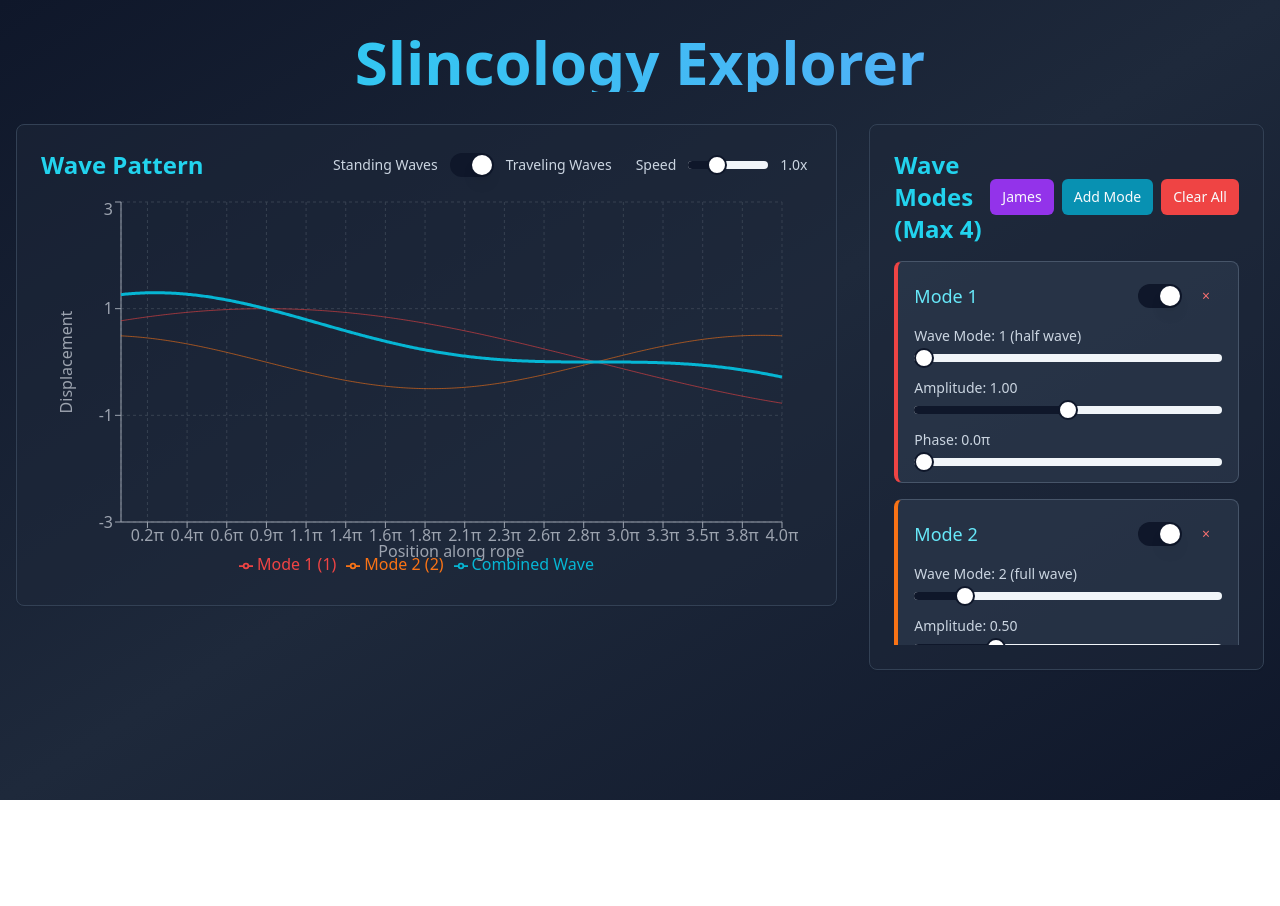
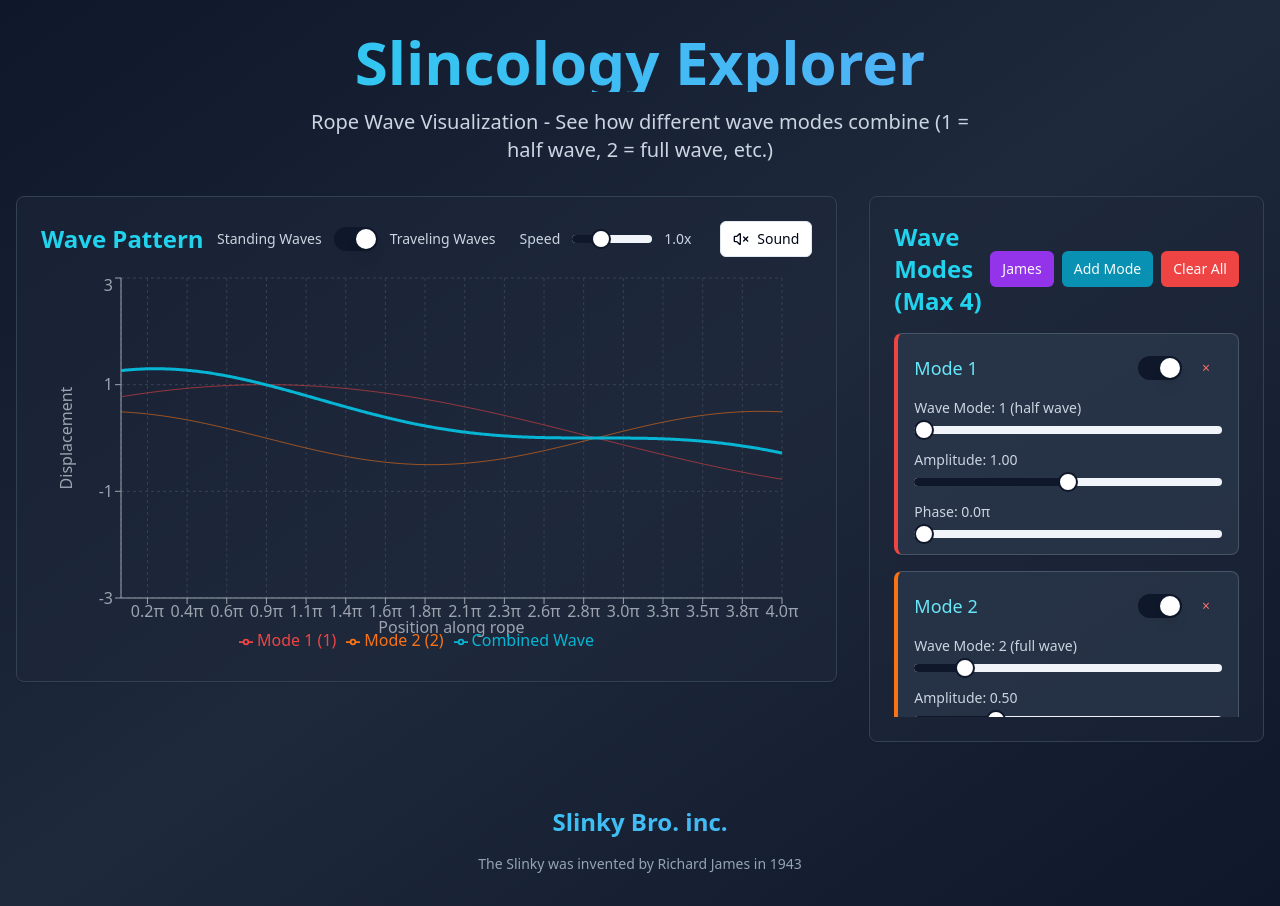
Before and after one commit to snoboll/slincology-waveform-wizard, a React (Vite) app: page / in a window 1280 px wide. Before the commit the page ends 800 px from the top, so only its background shows below. Built offline with nearby package versions, Linux system fonts and the light colour scheme.

Commit message:
Add sound toggle and credits
Add sound toggle, Slinky Bro. inc. footer, and creator credits.

```diff
--- a/src/pages/Index.tsx
+++ b/src/pages/Index.tsx
@@ -6,6 +6,8 @@ import { Card } from '@/components/ui/card';
 import { Switch } from '@/components/ui/switch';
 import { Label } from '@/components/ui/label';
 import { Slider } from '@/components/ui/slider';
+import { Volume2, VolumeX } from 'lucide-react';
+
 export interface Tone {
   id: string;
   frequency: number;
@@ -13,6 +15,7 @@ export interface Tone {
   phase: number;
   enabled: boolean;
 }
+
 const Index = () => {
   const [tones, setTones] = useState<Tone[]>([{
     id: '1',
@@ -29,6 +32,8 @@ const Index = () => {
   }]);
   const [isAnimated, setIsAnimated] = useState(true);
   const [animationSpeed, setAnimationSpeed] = useState(1);
+  const [soundEnabled, setSoundEnabled] = useState(false);
+
   const addTone = useCallback(() => {
     if (tones.length >= 4) return; // Limit to 4 tones
 
@@ -69,14 +74,18 @@ const Index = () => {
     }]);
     setIsAnimated(false); // Set to standing waves
   }, []);
-  return <div className="min-h-screen bg-gradient-to-br from-slate-900 via-slate-800 to-slate-900 text-white">
+
+  return (
+    <div className="min-h-screen bg-gradient-to-br from-slate-900 via-slate-800 to-slate-900 text-white">
       <div className="container mx-auto px-4 py-8">
         {/* Header */}
         <div className="text-center mb-8">
           <h1 className="text-4xl md:text-6xl font-bold bg-gradient-to-r from-cyan-400 to-blue-400 bg-clip-text text-transparent mb-4">
             Slincology Explorer
           </h1>
-          <p className="text-xl text-slate-300 max-w-2xl mx-auto"></p>
+          <p className="text-xl text-slate-300 max-w-2xl mx-auto">
+            Rope Wave Visualization - See how different wave modes combine (1 = half wave, 2 = full wave, etc.)
+          </p>
         </div>
 
         {/* Main Content */}
@@ -94,8 +103,26 @@ const Index = () => {
                   </div>
                   <div className="flex items-center gap-3 min-w-32">
                     <Label className="text-slate-300 text-sm">Speed</Label>
-                    <Slider value={[animationSpeed]} onValueChange={value => setAnimationSpeed(value[0])} min={0.1} max={3} step={0.1} className="w-20" />
+                    <Slider
+                      value={[animationSpeed]}
+                      onValueChange={value => setAnimationSpeed(value[0])}
+                      min={0.1}
+                      max={3}
+                      step={0.1}
+                      className="w-20"
+                    />
                     <span className="text-slate-300 text-sm w-8">{animationSpeed.toFixed(1)}x</span>
+                  </div>
+                  <div className="flex items-center gap-3">
+                    <Button
+                      variant="outline"
+                      size="sm"
+                      onClick={() => setSoundEnabled(!soundEnabled)}
+                      className="flex items-center gap-2"
+                    >
+                      {soundEnabled ? <Volume2 className="h-4 w-4" /> : <VolumeX className="h-4 w-4" />}
+                      Sound
+                    </Button>
                   </div>
                 </div>
               </div>
@@ -124,7 +151,19 @@ const Index = () => {
             </Card>
           </div>
         </div>
+
+        {/* Footer */}
+        <footer className="mt-16 text-center space-y-4">
+          <div className="text-2xl font-bold bg-gradient-to-r from-cyan-400 to-blue-400 bg-clip-text text-transparent">
+            Slinky Bro. inc.
+          </div>
+          <div className="text-slate-400 text-sm">
+            The Slinky was invented by Richard James in 1943
+          </div>
+        </footer>
       </div>
-    </div>;
+    </div>
+  );
 };
+
 export default Index;
```
